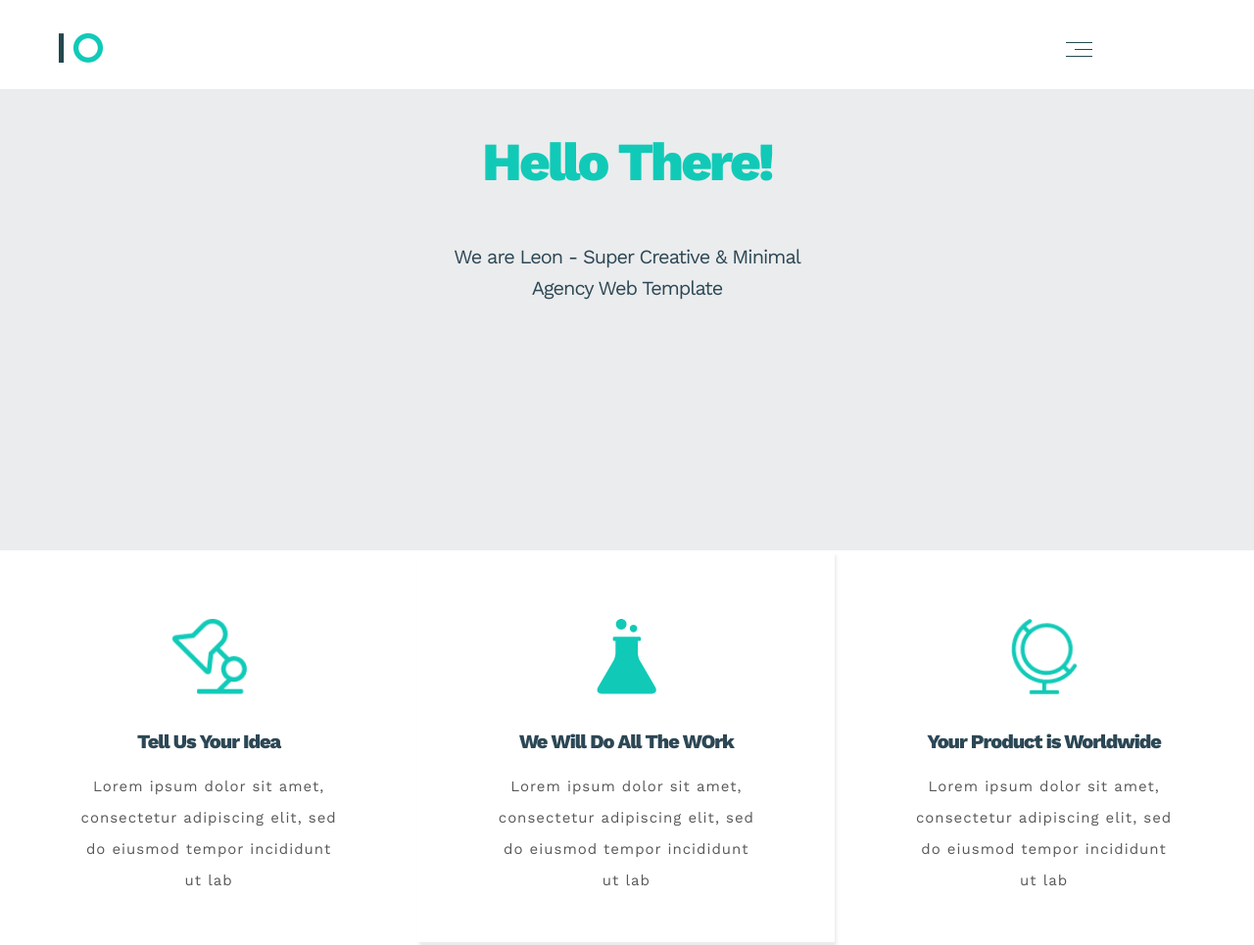
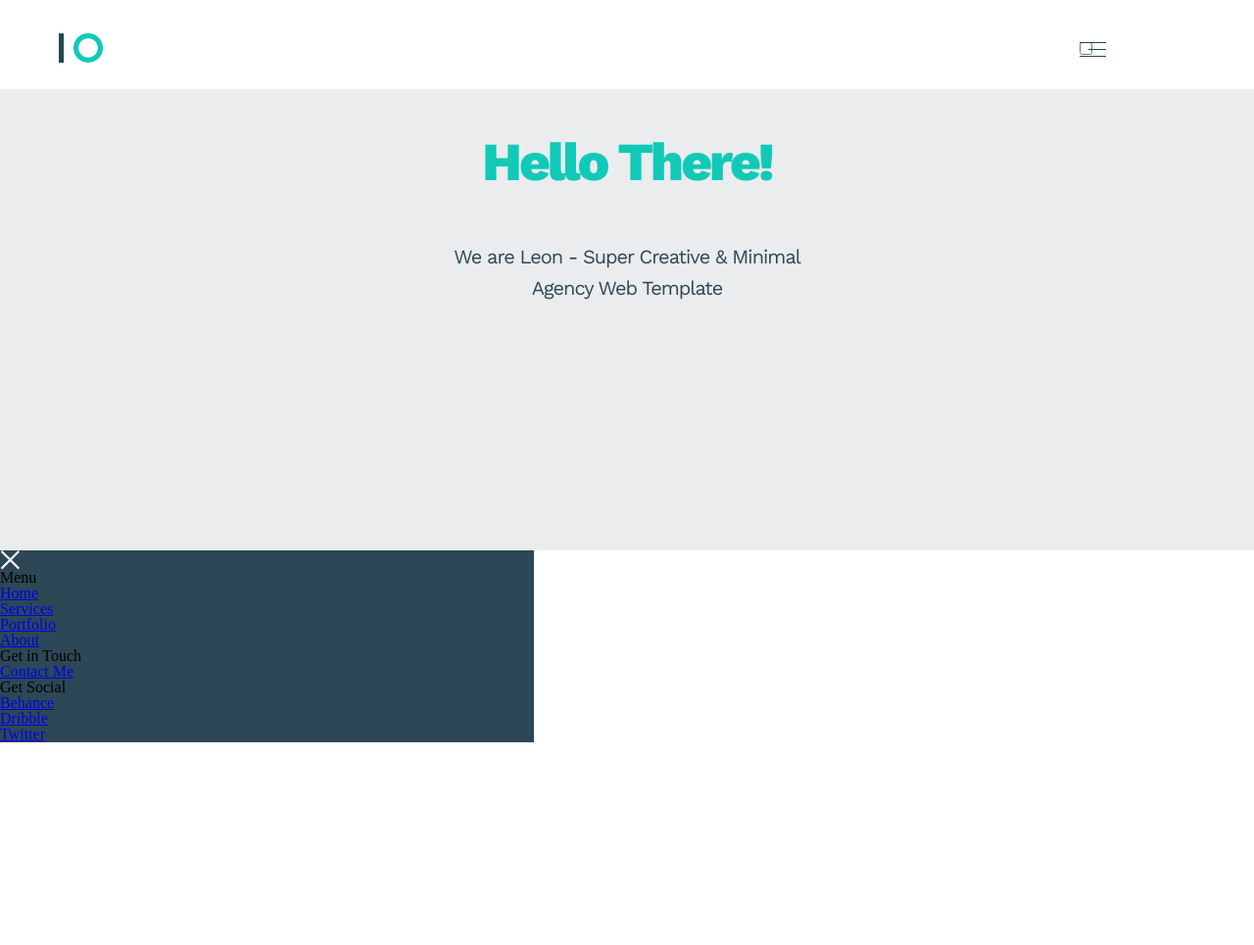
Before and after one commit to Dmitriy2020-altair/Test_Drum-n-Code, a website: page app/index.html in a window 1280 px wide. Shown: the top 965 px of the page at 98% size. After the commit the page ends 800 px from the top, so only its background shows below. Drawn offline with Linux system fonts and the light colour scheme.

Commit message:
dropdown-menu file created

```diff
--- a/app/index.html
+++ b/app/index.html
@@ -17,7 +17,7 @@
 						</a>
 					</div>
 					<div class="menu">
-						<nav class="menu__burger" href="#"></nav>
+						<input class="menu__burger" type="checkbox" id="toggle-button" href="#"></input>
 					</div>
 				</div>
 			</div>
@@ -34,7 +34,36 @@
 			</div>
 		</div>
 	</header>
-	<main class="main">
+	<section class="dropdown-menu ">
+		<div class="dropdown-menu__inner">
+			<label for="toggle-button">
+				<div class="dropdown-menu__closing-button"></div>
+			</label>
+			<section class="block-menu">
+				<h2 class="block-menu__title">Menu</h2>
+				<ul class="block-menu__list">
+					<li class="block-menu__list-items"><a class="block-menu__link" href="#">Home</a></li>
+					<li class="block-menu__list-items"><a class="block-menu__link" href="#">Services</a></li>
+					<li class="block-menu__list-items"><a class="block-menu__link" href="#">Portfolio</a></li>
+					<li class="block-menu__list-items"><a class="block-menu__link" href="#">About</a></li>
+				</ul>
+			</section>
+			<section class="block-get-in-touch">
+				<h2 class="block-get-in-touch__title">Get in Touch</h2>
+				<ul class="block-get-in-touch__list">
+					<li class="block-get-in-touch__list-items"><a class="block-get-in-touch__link" href="#">Contact Me</a></li>
+			</section>
+			<section class="block-get-social">
+				<h2 class="block-get-social__title">Get Social</h2>
+				<ul class="block-get-social__list">
+					<li class="block-get-social__list-items"><a class="block-get-social__link" href="#">Behance</a></li>
+					<li class="block-get-social__list-items"><a class="block-get-social__link" href="#">Dribble</a></li>
+					<li class="block-get-social__list-items"><a class="block-get-social__link" href="#">Twitter</a></li>
+				</ul>
+			</section>
+		</div>
+	</section>
+	<!-- <main class="main">
 		<section class="introduction-cards">
 			<div class="introduction-cards__wrapper">
 				<div class="introduction-card__item">
@@ -158,6 +187,7 @@
 				</div>
 			</div>
 		</section>
+	</main>
 	<footer class="footer">
 		<section class="contact">
 			<div class="container">
@@ -194,7 +224,6 @@
 				</div>
 			</div>
 		</section>
-		</footer>
-	</main>
+	</footer> -->
 </body>
 </html>
--- /dev/null
+++ b/app/scss/dropdown_menu.scss
@@ -0,0 +1,11 @@
+.dropdown-menu {
+	background-color: $text-subtitle-primary-color;
+	max-width: 545px;
+	max-height: 1065px;
+}
+
+.dropdown-menu__closing-button {
+	width: 20px;
+	height: 20px;
+	background: url(../img/Close_Icon.png);
+}
--- a/app/scss/style.scss
+++ b/app/scss/style.scss
@@ -1,6 +1,7 @@
 @import "./reset.scss";
 @import "./fonts.scss";
 @import "./variables.scss";
+@import "./dropdown_menu.scss";
 
 body {
 	box-sizing: border-box;
@@ -26,10 +27,22 @@ body {
 }
 
 .menu__burger {
-	width: 27px;
-	height: 15px;
-	background-image: url(../img/burger_menu.png);
 	margin: 9px 105px 0 0;
+	position: relative;
+	outline: none;
+	&::after {
+		content: "";
+		display: block;
+		width: 27px;
+		height: 15px;
+		// background-color: $background-primary-color;
+		background-image: url(../img/burger_menu.png);
+		background-repeat: no-repeat;
+		background-size: cover;
+		position: absolute;
+		top: 0;
+		left: 0;
+	}
 }
 
 .header-content {
@@ -82,7 +95,6 @@ body {
 	.container {
 		max-width: 750px;
 	}
-
 }
 
 @media (max-width: 767px) {
@@ -99,7 +111,6 @@ body {
 		letter-spacing: -1px;
 		margin: 0 15px 100px;
 	}
-
 }
 
 .introduction-cards__wrapper {
@@ -704,7 +715,6 @@ body {
 		text-align: center;
 		margin-top: 20px;
 		padding-bottom: 70px;
-
 	}
 	.social__link {
 		display: block;
--- a/package.json
+++ b/package.json
@@ -2,7 +2,7 @@
   "name": "drum_n_code",
   "version": "1.0.0",
   "description": "Fisrt task for Drum'n'Code",
-  "main": "index.js",
+  "main": "index.html",
   "scripts": {
     "test": "echo \"Error: no test specified\" && exit 1"
   },
@@ -11,7 +11,7 @@
     "scss",
     "gulp"
   ],
-  "author": " <dmytrokuzmin@ukr.net>",
+  "author": " Dmytro Kuzmin <dmytrokuzmin@ukr.net>",
   "license": "ISC",
   "devDependencies": {
     "browser-sync": "^2.26.14",
```
Also changed, not shown: app/css/style.min.css, app/img/Close_Icon.png (added). Lines whose indentation alone changed are shown as unchanged.
